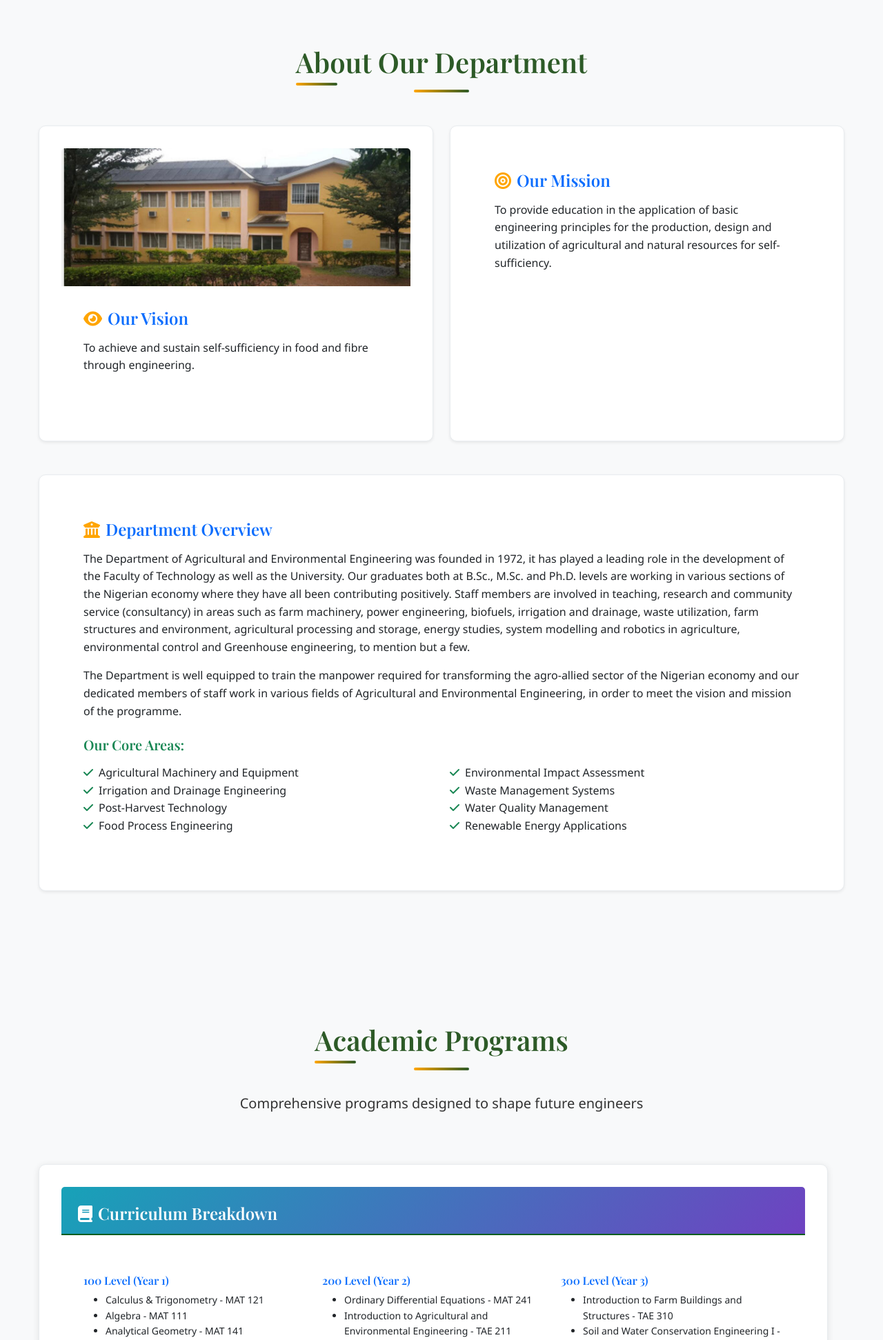
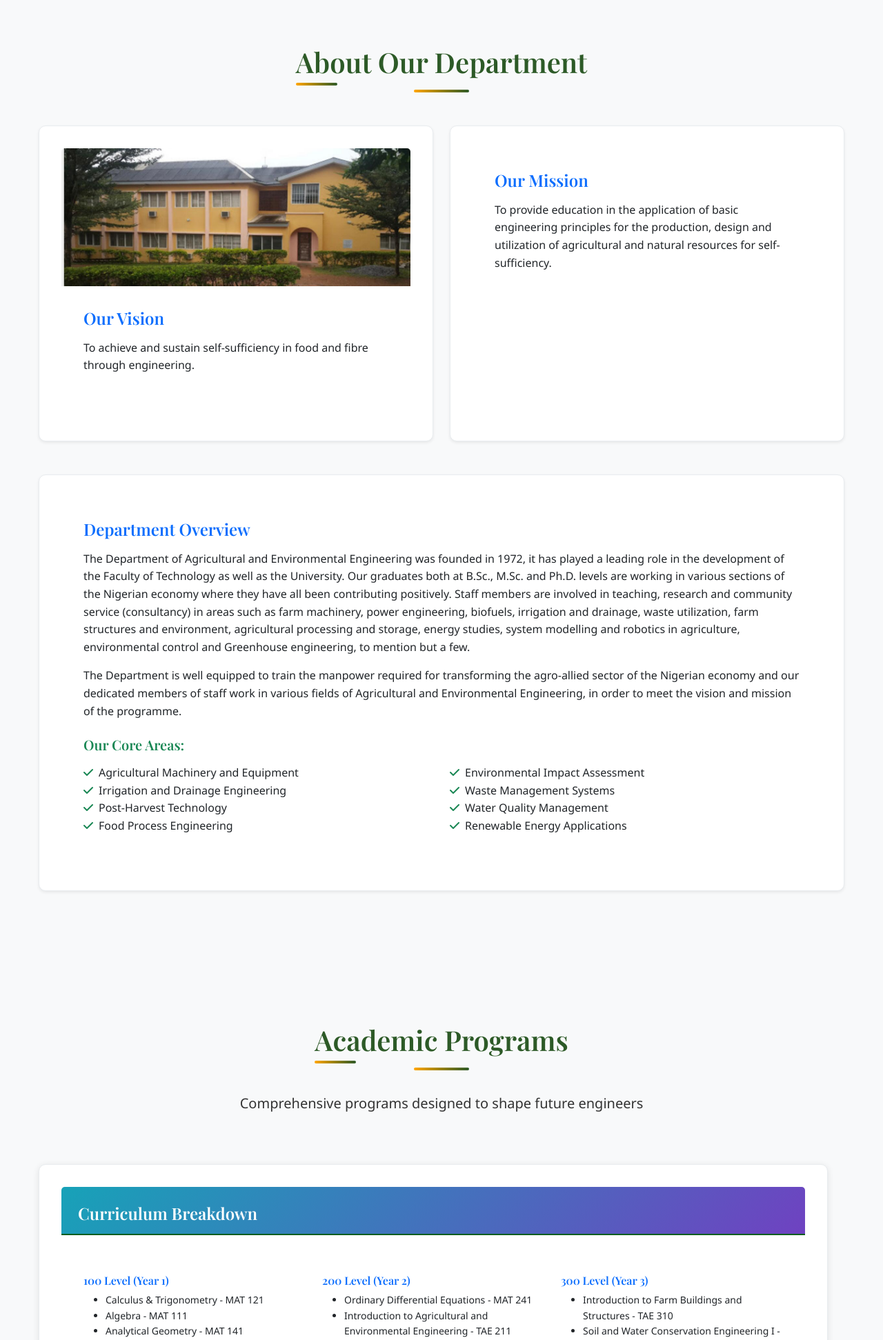
Before and after one commit to Emmyfest/AEE, a Flask app: page / in a window 1280 px wide. Shown: the part 1054-2997 px from the top of the page at 69% size. Run offline with Flask 3, Linux system fonts and the light colour scheme; some libraries are stand-ins or nearby versions.

Commit message:
Remove icons from headings in index.html

```diff
--- a/templates/index.html
+++ b/templates/index.html
@@ -105,7 +105,7 @@
                         <!-- Editable About Department Image: Replace 'about-department' with actual department image (supports .jpg, .jpeg, .png, .webp) -->
                         <img src="{{ url_for('static', filename='images/cert.jpg') }}" alt="Department Overview" class="card-img-top" style="height: 200px; object-fit: cover;">
                         <div class="card-body">
-                            <h4 class="card-title text-primary"><i class="fas fa-eye me-2"></i>Our Vision</h4>
+                            <h4 class="card-title text-primary">Our Vision</h4>
                             <p class="card-text">To achieve and sustain self-sufficiency in food and fibre through engineering.</p>
                         </div>
                     </div>
@@ -113,7 +113,7 @@
                 <div class="col-lg-6 mb-4">
                     <div class="card h-100 shadow-sm">
                         <div class="card-body">
-                            <h4 class="card-title text-primary"><i class="fas fa-bullseye me-2"></i>Our Mission</h4>
+                            <h4 class="card-title text-primary">Our Mission</h4>
                             <p class="card-text">To provide education in the application of basic engineering principles for the
 production, design and utilization of agricultural and natural resources for self-sufficiency.</p>
                         </div>
@@ -124,7 +124,7 @@ production, design and utilization of agricultural and natural resources for sel
                 <div class="col-lg-12">
                     <div class="card shadow-sm">
                         <div class="card-body">
-                            <h4 class="card-title text-primary"><i class="fas fa-university me-2"></i>Department Overview</h4>
+                            <h4 class="card-title text-primary">Department Overview</h4>
                             <p class="card-text">The Department of Agricultural and Environmental Engineering was founded in 1972, it has played a leading role in
                                 the development of the Faculty of Technology as well as the University. Our graduates both at B.Sc., M.Sc. and Ph.D.
                                 levels are working in various sections of the Nigerian economy where they have all been  contributing positively.
@@ -462,7 +462,7 @@ production, design and utilization of agricultural and natural resources for sel
                 <div class="col-lg-12">
                     <div class="card">
                         <div class="card-header bg-info text-white">
-                            <h4 class="mb-0"><i class="fas fa-book me-2"></i>Curriculum Breakdown</h4>
+                            <h4 class="mb-0">Curriculum Breakdown</h4>
                         </div>
                         <div class="card-body">
                             <div class="row">
@@ -546,7 +546,7 @@ production, design and utilization of agricultural and natural resources for sel
                 <div class="col-lg-6 mb-4">
                     <div class="card shadow-sm">
                         <div class="card-header bg-warning text-dark">
-                            <h5 class="mb-0"><i class="fas fa-microscope me-2"></i>Research Resources</h5>
+                            <h5 class="mb-0">Research Resources</h5>
                         </div>
                         <div class="card-body">
                             <h6>Laboratory Facilities:</h6>
@@ -571,7 +571,7 @@ production, design and utilization of agricultural and natural resources for sel
                 <div class="col-lg-6 mb-4">
                     <div class="card shadow-sm">
                         <div class="card-header bg-danger text-white">
-                            <h5 class="mb-0"><i class="fas fa-tools me-2"></i>Equipment & Facilities</h5>
+                            <h5 class="mb-0">Equipment & Facilities</h5>
                         </div>
                         <div class="card-body">
                             <h6>Major Equipment:</h6>
@@ -855,7 +855,7 @@ production, design and utilization of agricultural and natural resources for sel
                 <div class="col-lg-12">
                     <div class="card shadow-sm">
                         <div class="card-header bg-info text-white">
-                            <h5 class="mb-0"><i class="fas fa-briefcase me-2"></i>Internship & Career Information</h5>
+                            <h5 class="mb-0">Internship & Career Information</h5>
                         </div>
                         <div class="card-body">
                             <div class="row">
@@ -1193,7 +1193,7 @@ production, design and utilization of agricultural and natural resources for sel
             <div class="row">
                 <div class="col-lg-12 text-center">
                     <p class="small mb-0">
-                        &copy; 2025 AEE
+                        &copy; 2026 AEE
                         All rights reserved. | Designed with excellence for academic distinction. - Emmyfest
                     </p>
                 </div>
```
